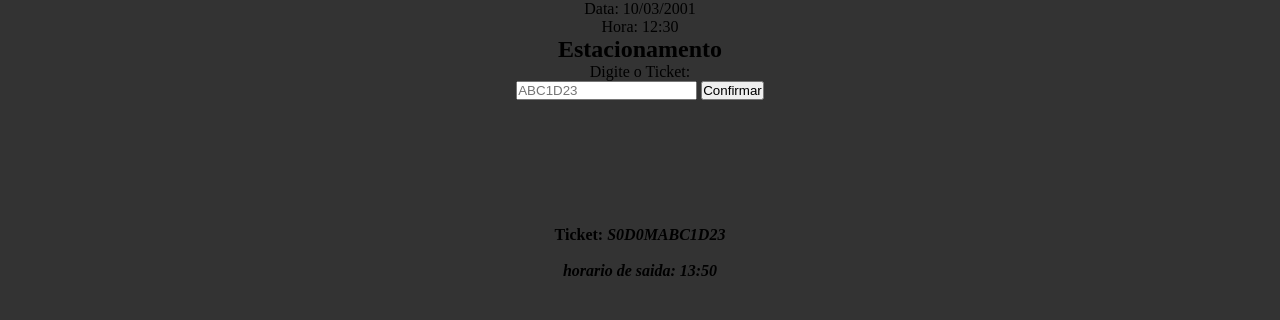
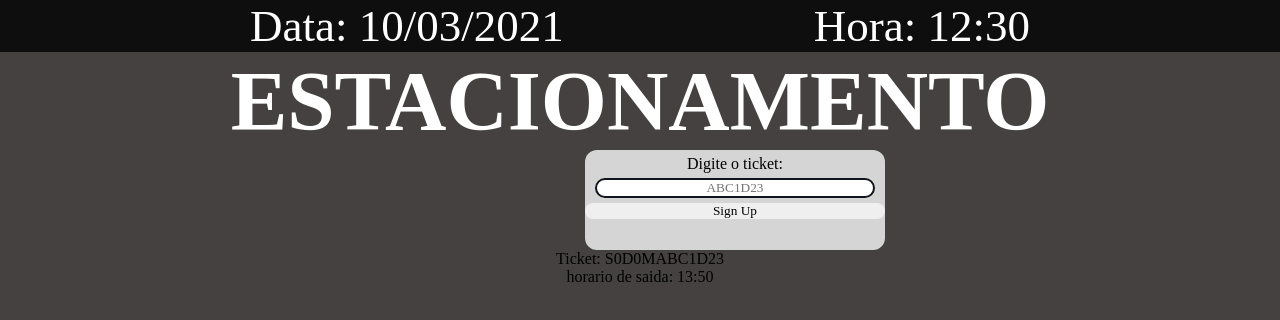
Before and after one commit to rafaelmmayer/Controle-de-Estacionamento-de-Shopping, a plain HTML site: page html/cabine-saida.html in a window 1280 px wide. Drawn offline with Linux system fonts and the light colour scheme; files that its build step writes are made by us from their sources.

Commit message:
estilização inicial

```diff
--- a/css/cabine-saida.css
+++ b/css/cabine-saida.css
@@ -1,23 +1,76 @@
-#data {
-    font-size: x-large;
-    height: 50%;
+@import url('https://fonts.googleapis.com/css2?family=Poppins:wght@300;400;500;600;700&display=swap');
 
+* {
+    margin: 0;
+    padding: 0;
+    border: 0;
+    box-sizing: border-box;
+    text-decoration: none;
+    font-family: "Bebas Neue";
+}
 
+.data {
+    color: white;
+    display: flex;
+    flex-direction: row;
+    justify-content: space-evenly;
+    text-align: center;
+    background-color: rgb(14, 14, 14);
+    font-size: 45px;
+}
+
+h2 {
+    font-size: 85px;
+    color: white;
+    text-align: center;
+}
+
+body {
+    background-color: rgb(70, 65, 65);
+}
+
+form {
+
+    margin-left: 585px;
+    background-color: rgba(216, 216, 216, 0.986);
+    display: flex;
+    flex-direction: column;
+    width: 200px;
+    left:50%;
+	top:50%;
+    border-radius: 12px;
+    height: 100px;
+    width: 300px;
 
 }
 
-body{
-    font-size:xx-large;
-    padding-top: 200px;
-    font-family: 'Times New Roman', Times, serif;
+.label {
+    text-align: center;
+    display: flex;
+    flex-direction: column;
+    width: 200px;
+}
+
+.element  {
+    outline: none;
+    margin-top: 5px;
+    border-radius: 12px;
+    width: 280px;
+    text-align: center;
+    margin-left: 10px;
+}
+
+label input {
+    padding: 0 0.5rem;
+    color: #10141b;
+    border: 2px solid #10141b;
+}
+
+.btn {
+    border-radius: 12px;
+    margin-top: 5px;
+}
+
+footer {
     text-align: center;
 }
-#ticket {
-    padding-bottom: 20px;
-    margin-left: 770px;
-    text-align: center;
-    border: 3px solid;
-    font-size: x-large;
-    width: 350px;
-
-}
--- a/html/cabine-saida.html
+++ b/html/cabine-saida.html
@@ -1,35 +1,32 @@
 <!DOCTYPE html>
-<html >
-        <meta charset = "UTF-8">
-        <title>Sistema de entrada</title>
-        <link rel="stylesheet" href = "style.css">
 
+<html lang="pt-BR">
 <head>
-        <element id= "data">Data: 10/03/2001<br>
-                            Hora: 12:30    </id>
-
-
-
-
-
-
+        <meta charset="UTF-8">
+        <title>Sistema De Entrada</title>
+        <link rel="stylesheet" href="../css/cabine-saida.css">
 </head>
 
+<body>
+        <section class=data>
+                <element id="data">Data: 10/03/2021</element>
+                <span>Hora: 12:30</span>
+        </section>
 
-<body>
+        <h2>ESTACIONAMENTO</h2>
 
-        <h2>Estacionamento</h2>
-        Digite o Ticket: <br>
-        <input type = "text" placeholder="ABC1D23"/>
-        <button type = "button"> Confirmar</button><br><br><br><br><br><br><br><br>
+        <form action="#">
+                <label class="label" for="ticket">
+                    <span class="element">Digite o ticket:</span>
+                    <input class="element" type="ticket" id="ticket" placeholder="ABC1D23" name="ticket">
+                </label>
 
-       <div><p id= "ticket"><strong>Ticket: <em>S0D0MABC1D23<br><br>horario de saida: 13:50</em></strong> </p></div>
+        <input class="btn" type="submit" value="Sign Up">
+        </form>
 
-
-
-
-
-
+        <footer>
+        <p id= "ticket">Ticket: S0D0MABC1D23</p>
+        <span>horario de saida: 13:50</span>
+        </footer>
 </body>
-
 </html>
```
